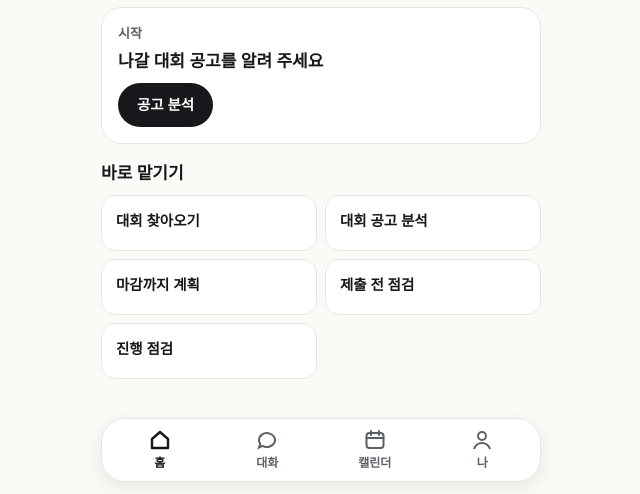
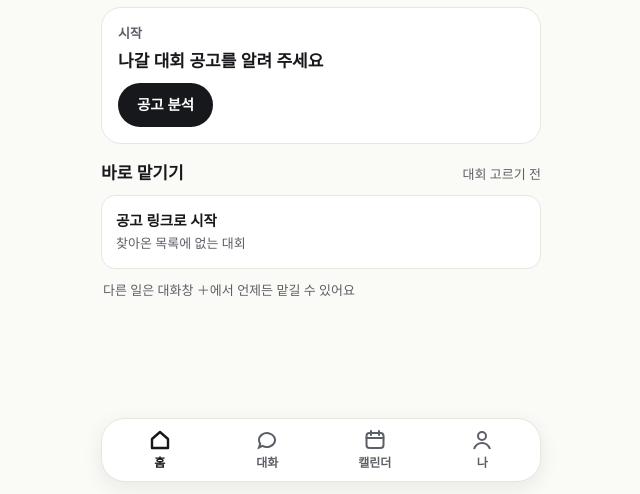
Before and after one commit to hyukjin0324/computer-science-hackathon-2026, a plain HTML site: page public/index.html in a window 1280 px wide. Shown: the part 306-800 px from the top of the page, without its empty margins (319-959 px from the left). Drawn offline with Linux system fonts and the light colour scheme; no server answers; a web font is replaced by a local one.

Commit message:
design: '바로 맡기기'를 지금 단계에 맞는 1~2개만
대회 고르기 전 → 공고 링크로 시작 / 신청 → 신청 준비·계획 / 협업 → 오늘 할 일·진행 점검 /
제출 3일 전 → 제출 전 점검·진행 점검 / 제출 완료 → 새 대회 고르기. 나머지는 대화창 ＋ 메뉴에.

Co-Authored-By: Claude Opus 5.5 <noreply@anthropic.com>

```diff
--- a/public/index.html
+++ b/public/index.html
@@ -373,7 +373,7 @@ details.teamall summary::after { content: '›'; margin-left: auto; color: var(-
 .arow b { display: block; font-size: var(--fs-body); white-space: nowrap; overflow: hidden; text-overflow: ellipsis; } .arow small { font-size: var(--fs-small); color: var(--muted); }
 .log { display: grid; grid-template-columns: 56px 1fr; row-gap: 8px; font-size: var(--fs-body); }
 .log span:nth-child(odd) { color: var(--muted); font-variant-numeric: tabular-nums; }
-.quick { display: grid; grid-template-columns: repeat(2, minmax(0, 1fr)); gap: 8px; }
+.quick { display: grid; grid-template-columns: repeat(2, minmax(0, 1fr)); gap: 8px; } .quick.one { grid-template-columns: 1fr; }
 .quick button { text-align: left; padding: 14px; border-radius: var(--r-box); background: var(--surface); border: 1px solid var(--line); min-height: 56px; display: flex; flex-direction: column; gap: 2px; }
 .quick b { font-size: var(--fs-body); } .quick small { font-size: var(--fs-small); color: var(--muted); }
 .whoami { background: var(--surface); border: 1px solid var(--line); border-radius: var(--r-card); padding: 14px 16px; display: flex; flex-direction: column; gap: 10px; }
@@ -1391,12 +1391,18 @@ function renderHome() {
       b.onclick = () => useProject(p.draft ? { draft: p.draft } : { repo: p.repo }); v.appendChild(b);
     });
   }
-  // 바로 맡기기
-  const qh = h("div", "sech"); qh.appendChild(h("h2", null, "바로 맡기기")); v.appendChild(qh);
-  const q = h("div", "quick");
-  [["대회 찾아오기", "학과 공지·해커톤 목록", discoverChat], ["대회 공고 분석", "링크나 본문으로", notice], ["마감까지 계획", "날짜별로 나눠요", planFlow], [d ? "신청 준비" : "제출 전 점검", d ? "조건·폼·증거" : "링크·버전·확인", d ? () => { me("신청할래"); applyFlow(extract); } : submit], ["진행 점검", "늦은 단계 다시 짜기", () => progressCheck(false)]]
-    .forEach(([a, b2, fn]) => { const x = h("button"); x.type = "button"; x.appendChild(h("b", null, a)); x.onclick = () => { showTab("chat"); fn(); }; q.appendChild(x); });
+  // 바로 맡기기: 지금 단계에 맞는 1~2개만 (나머지는 대화창 ＋ 메뉴에 다 있어요)
+  const stq = stageOf(); const subDq = extract ? ddays(extract.submit_deadline_iso) : null;
+  const qa = !extract ? [["공고 링크로 시작", "찾아온 목록에 없는 대회", () => notice(true)]]
+    : stq === 0 ? [["신청 준비", "참가 자격·신청 항목 확인", () => { me("신청할래"); applyFlow(extract); }], ["마감까지 계획", "신청 전에 미리 나눠 보기", planFlow]]
+    : stq >= 3 ? [["새 대회 고르기", "다음 대회 찾기", () => discoverChat("새 대회 준비할래")]]
+    : subDq != null && subDq <= 3 ? [["제출 전 점검", "제출물·저장소·공개 여부", submit], ["진행 점검", "남은 시간에 맞게 다시 짜기", () => progressCheck(false)]]
+    : [["오늘 할 일", "급한 순서대로", today], ["진행 점검", "늦은 단계 다시 짜기", () => progressCheck(false)]];
+  const qh = h("div", "sech"); qh.appendChild(h("h2", null, "바로 맡기기")); qh.appendChild(h("span", null, !extract ? "대회 고르기 전" : stq >= 3 ? "제출 완료" : stq === 0 ? "신청 단계" : subDq != null && subDq <= 3 ? "제출 단계" : "협업 단계")); v.appendChild(qh);
+  const q = h("div", "quick" + (qa.length === 1 ? " one" : ""));
+  qa.forEach(([a, b2, fn]) => { const x = h("button"); x.type = "button"; x.appendChild(h("b", null, a)); x.appendChild(h("small", null, b2)); x.onclick = () => { showTab("chat"); fn(); }; q.appendChild(x); });
   v.appendChild(q);
+  const qn = h("div", "note", "다른 일은 대화창 ＋에서 언제든 맡길 수 있어요"); qn.style.margin = "2px 2px 0"; v.appendChild(qn);
   // 'Bento가 한 일' 기록은 보관함에 있다. 홈에는 Bento가 지켜보고 있다는 한 줄만 남긴다.
   if (lastChecked) { const lc = h("div", "note", `${fmtTime(lastChecked)} 확인${tasks.length ? ` · 실행한 일 ${tasks.length}개는 보관함에` : ""}`); lc.style.textAlign = "center"; lc.style.margin = "6px 0 0"; v.appendChild(lc); }
 }
```
